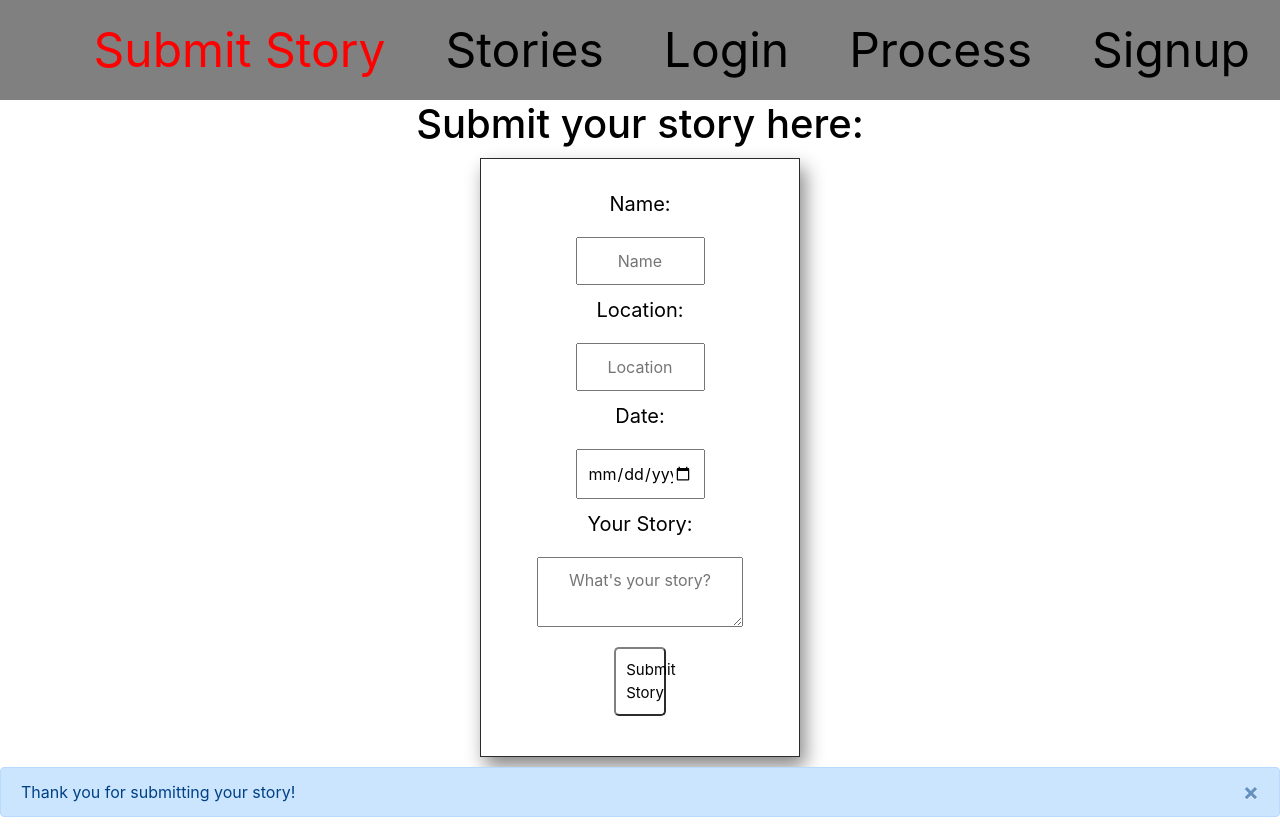
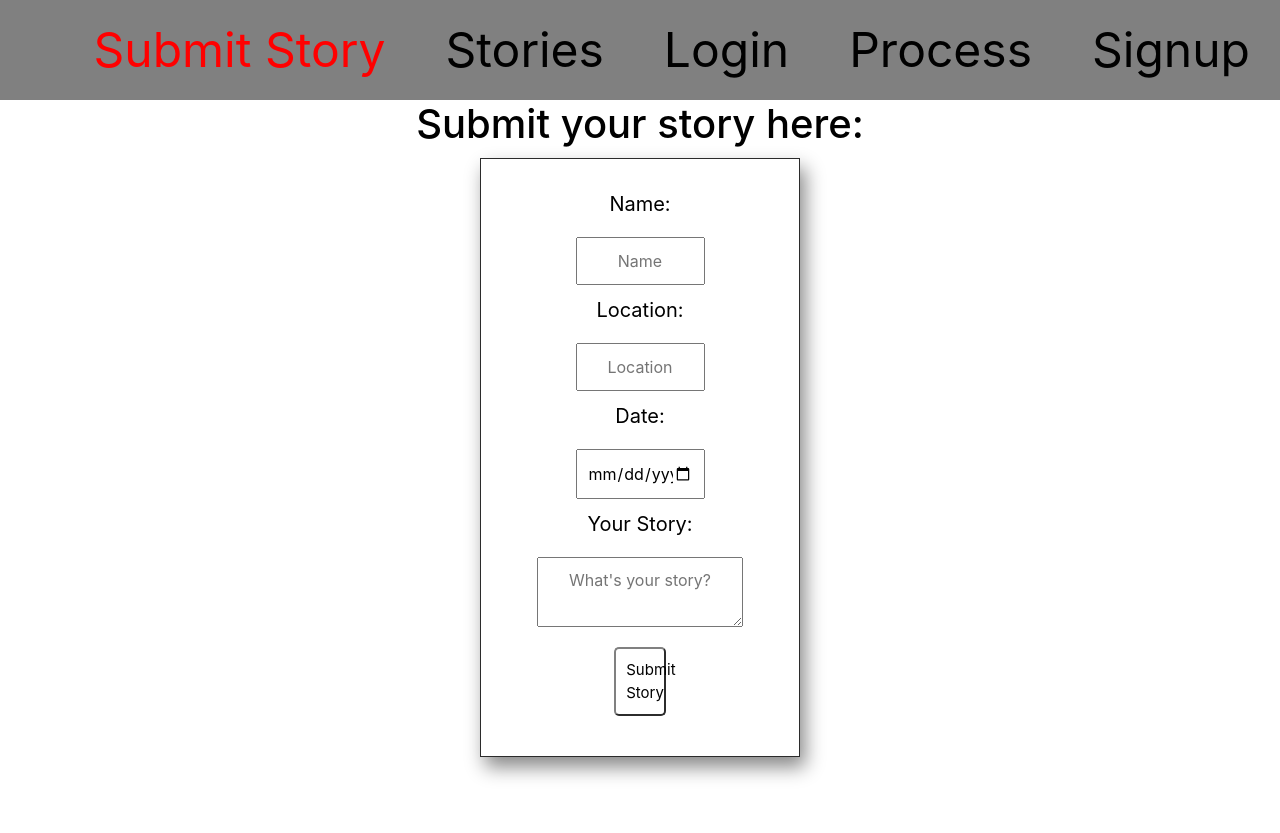
Before and after one commit to BW-Refugee-Stories-3/React, a React (Create React App) app in the folder refugee/: page /submitstory in a window 1280 px wide. After the commit the page ends 800 px from the top, so only its background shows below. Built offline with nearby package versions, Linux system fonts and the light colour scheme.

Commit message:
alert is now linked to button and it fires successfully

```diff
--- a/refugee/src/components/Navigation/Submit/SubmitForm.js
+++ b/refugee/src/components/Navigation/Submit/SubmitForm.js
@@ -75,7 +75,7 @@ font-size:20px;
 export default function SubmitForm() {
 
 
-  const [visible, setVisible] = useState(true);
+  const [visible, setVisible] = useState(false);
   const onDismiss = () => setVisible(false);
 
     const [form, setForm] = useState({
@@ -139,7 +139,7 @@ export default function SubmitForm() {
               maxLength="328"
               />
 
-              <Button>Submit Story</Button>
+              <Button onClick={ () => {setVisible(true)}  }>Submit Story</Button>
 
           </Forms>
           <Alert color="primary" isOpen={visible} toggle={onDismiss}>Thank you for submitting your story!</Alert>
--- a/refugee/src/components/Stories/StoriesCard.js
+++ b/refugee/src/components/Stories/StoriesCard.js
@@ -11,6 +11,7 @@ justify-content: space-between;
 border:1px solid grey;
 width: 50%;
 margin: 5px auto;
+box-shadow: 2px 1px 7px #888888;
 `
 const NameH2 = styled.h2`
 
```
